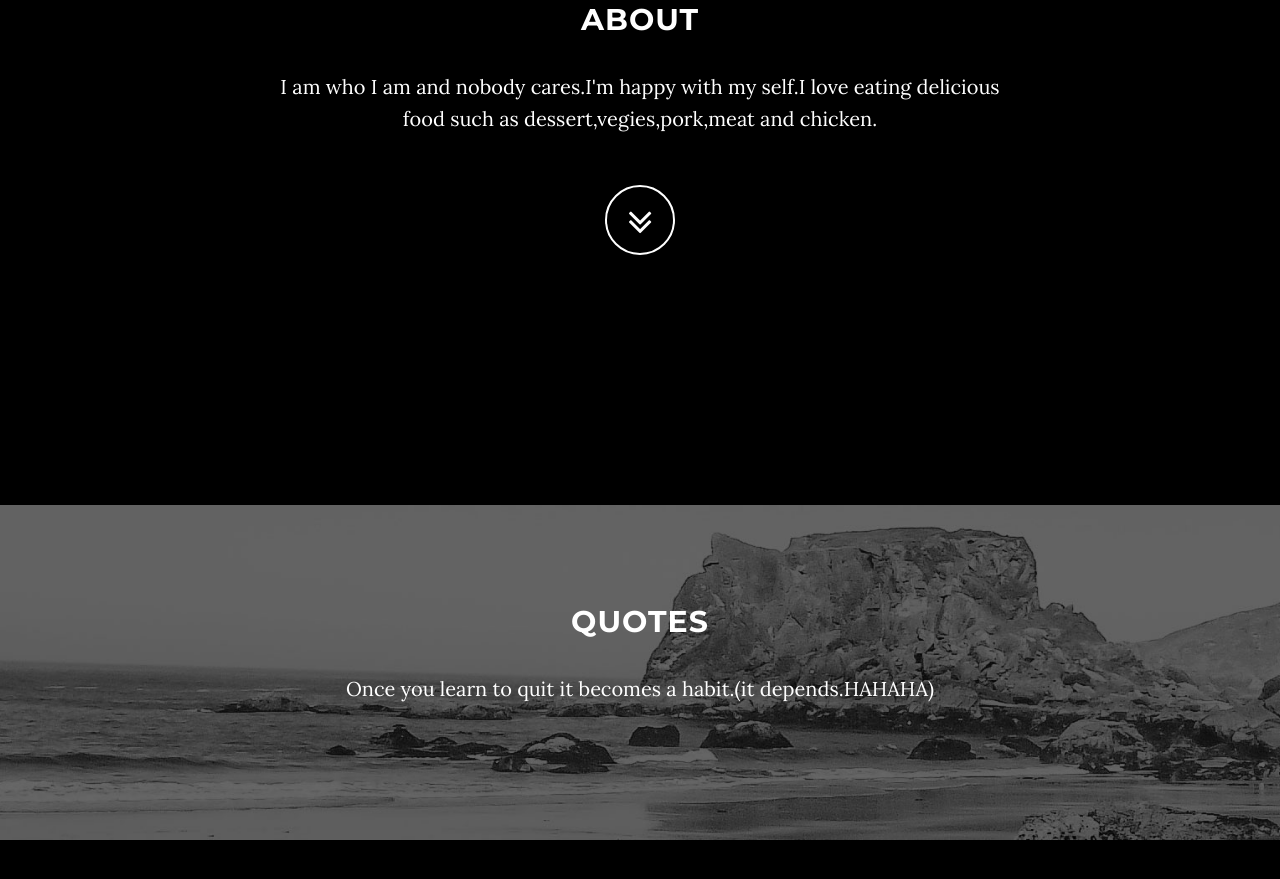
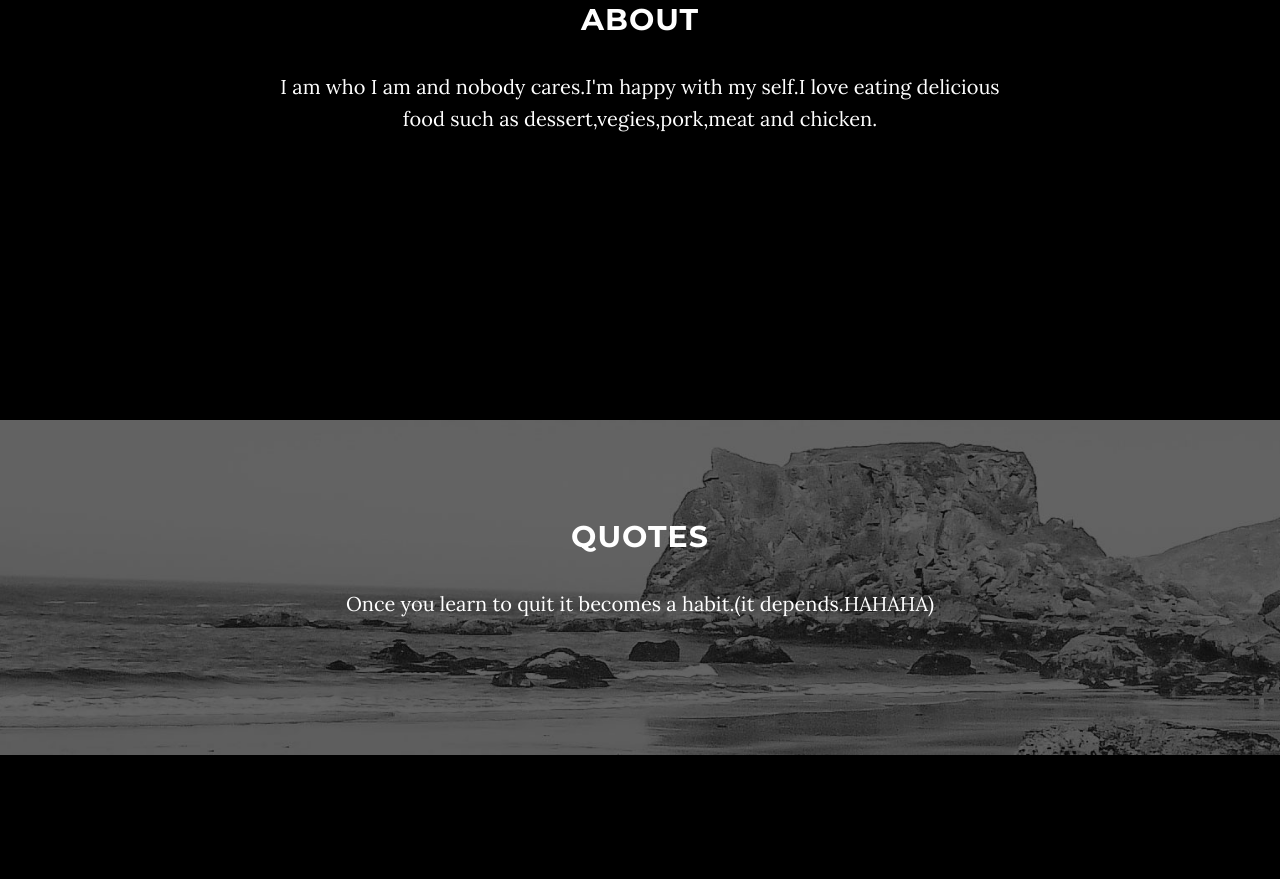
Before and after one commit to jajoke/resume-github.io, a website: page index.html in a window 1280 px wide. Shown: the part 1047-1926 px from the top of the page. Drawn offline with nearby package versions, Linux system fonts and the light colour scheme; some packages are replaced by stand-ins of ours.

Commit message:
Update index.html

```diff
--- a/index.html
+++ b/index.html
@@ -93,9 +93,7 @@
             <div class="col-lg-8 col-lg-offset-2">
                 <h2>About</h2>
                 <p>I am who I am and nobody cares.I'm happy with my self.I love eating delicious food such as dessert,vegies,pork,meat and chicken.</p>
-                     <a href="#about" class="btn btn-circle page-scroll">
-                            <i class="fa fa-angle-double-down animated"></i>
-                        </a>
+
                 <!--- <p>Grayscale is a free Bootstrap 3 theme created by Start Bootstrap. It can be yours right now, simply download the template on <a href="http://startbootstrap.com/template-overviews/grayscale/">the preview page</a>. The theme is open source, and you can use it for any purpose, personal or commercial.</p>
                 <p>This theme features stock photos by <a href="http://gratisography.com/">Gratisography</a> along with a custom Google Maps skin courtesy of <a href="http://snazzymaps.com/">Snazzy Maps</a>.</p>
                 <p>Grayscale includes full HTML, CSS, and custom JavaScript files along with LESS files for easy customization.</p>--->
```
